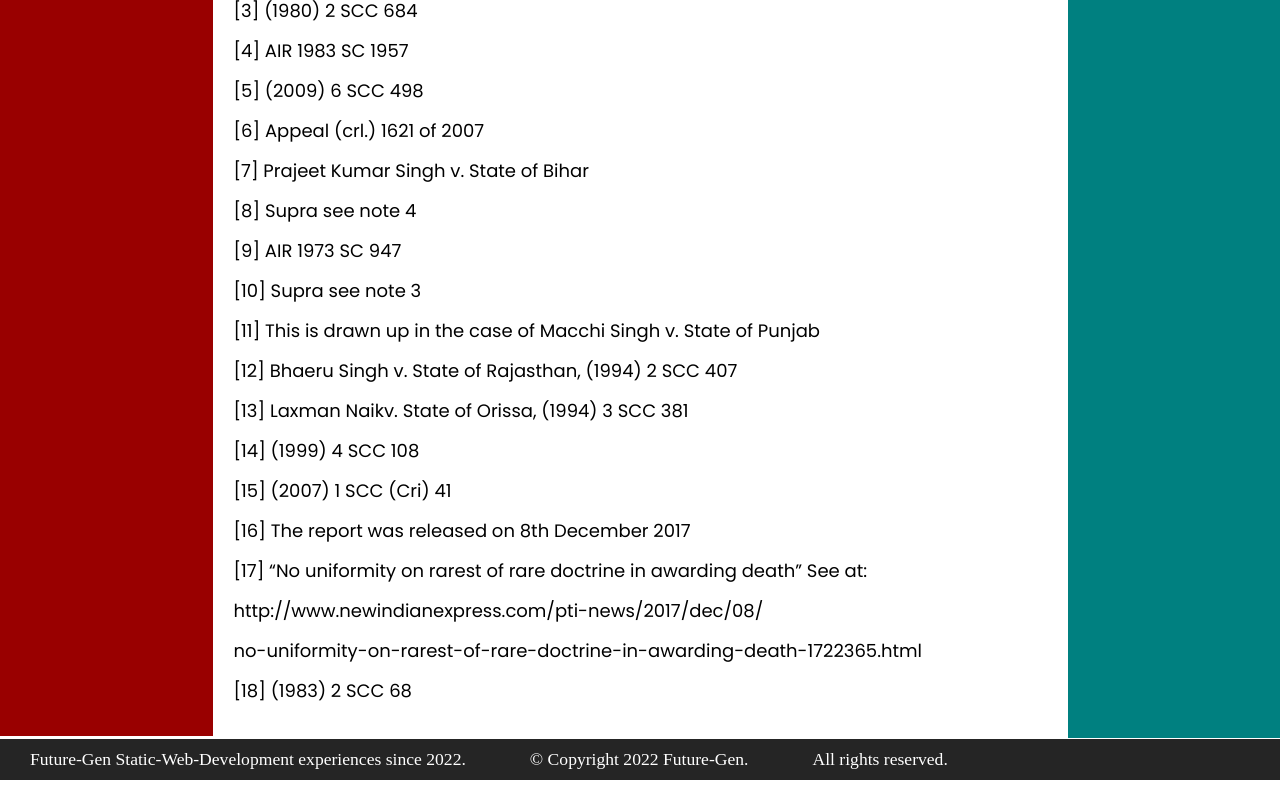
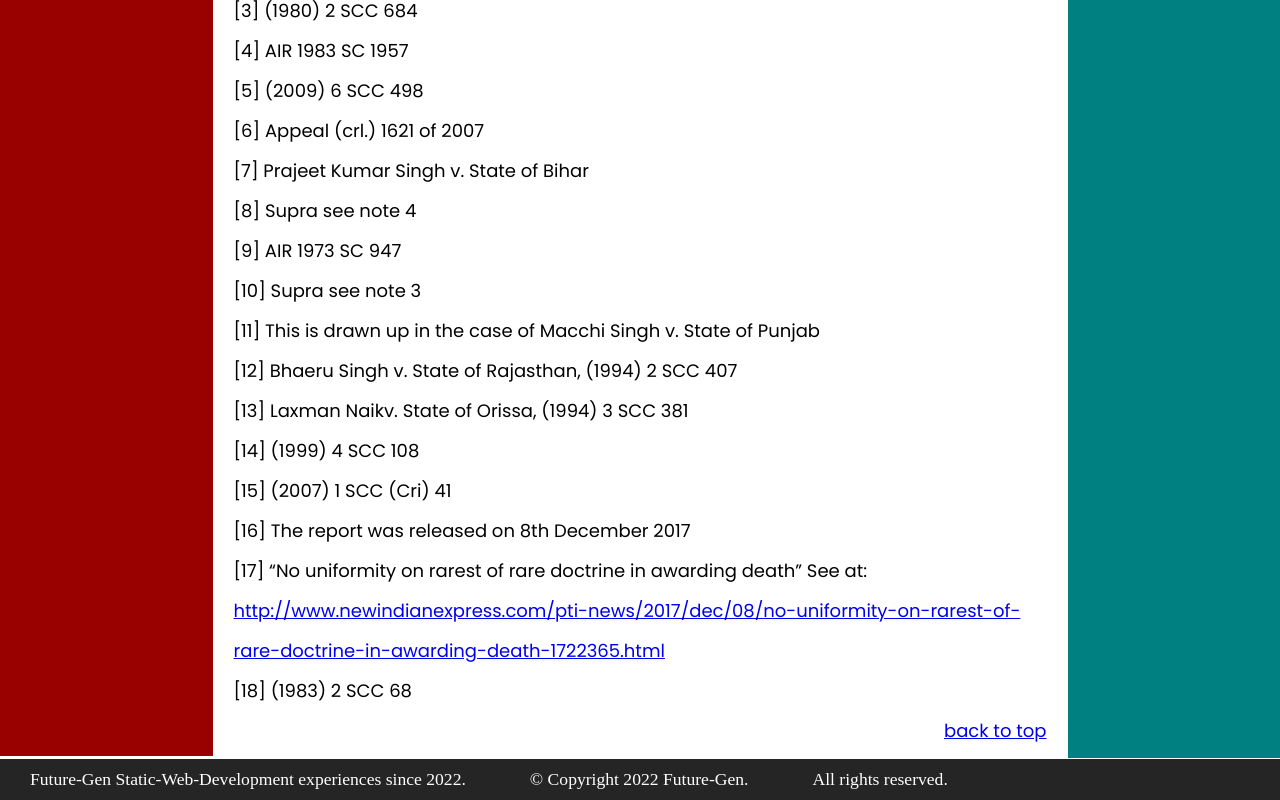
Before and after one commit to Arslanamin404/Doctrine-of-Rarest-of-The-Rare, a plain HTML site: page index.html in a window 1280 px wide. Shown: the part 8317-9117 px from the top of the page. Drawn offline with Linux system fonts and the light colour scheme.

Commit message:
cloneupdate

```diff
--- a/index.html
+++ b/index.html
@@ -19,8 +19,8 @@
           <ul>
             <li><a href="#">Home</a></li>
             <li><a href="#">About</a></li>
-            <li><a href="#">Contact</a></li>
-            <li><a href="#">Developer</a></li>
+            <li><a href="https://wa.me/91778088014">Contact</a></li>
+            <li><a href="https://instagram.com/_.arsl_an">Developer</a></li>
           </ul>
         </nav>
       </div>
@@ -152,8 +152,9 @@
         [14] (1999) 4 SCC 108 <br>
         [15] (2007) 1 SCC (Cri) 41 <br>
         [16] The report was released on 8th December 2017 <br>
-        [17] “No uniformity on rarest of rare doctrine in awarding death” See at: http://www.newindianexpress.com/pti-news/2017/dec/08/ <br>no-uniformity-on-rarest-of-rare-doctrine-in-awarding-death-1722365.html <br>
+        [17] “No uniformity on rarest of rare doctrine in awarding death” See at: <a href="http://www.newindianexpress.com/pti-news/2017/dec/08/no-uniformity-on-rarest-of-rare-doctrine-in-awarding-death-1722365.html ">http://www.newindianexpress.com/pti-news/2017/dec/08/no-uniformity-on-rarest-of-rare-doctrine-in-awarding-death-1722365.html </a><br>
         [18] (1983) 2 SCC 68 <br>
+        <a href="#" class="back-to-top">back to top</a>
         </p>
       </div>
       <div class="item Sidebar">
--- a/task3.css
+++ b/task3.css
@@ -25,6 +25,7 @@
   height: 100vh;
   grid-template-rows: auto auto 1fr auto auto auto;
   gap: 3px;
+  /* gap:10px */
 }
 .item {
   /* background-color: lightgreen; */
@@ -168,6 +169,9 @@ h2 {
   font-family: Poppins;
   line-height: 30px;
 }
+.back-to-top{
+  float: right;
+}
 /* layout for for tablets */
 @media screen and (min-width: 720px) {
   .container {
@@ -182,7 +186,7 @@ h2 {
     grid-column: 1 / span 12;
   }
   .Main {
-    grid-column: 3 / span 10;
+    grid-column: 3 / span 10; /* start from line 3 and after that span 10 lines or columns */
   }
   .Sidebar {
     grid-column: 1 / span 2;
```
